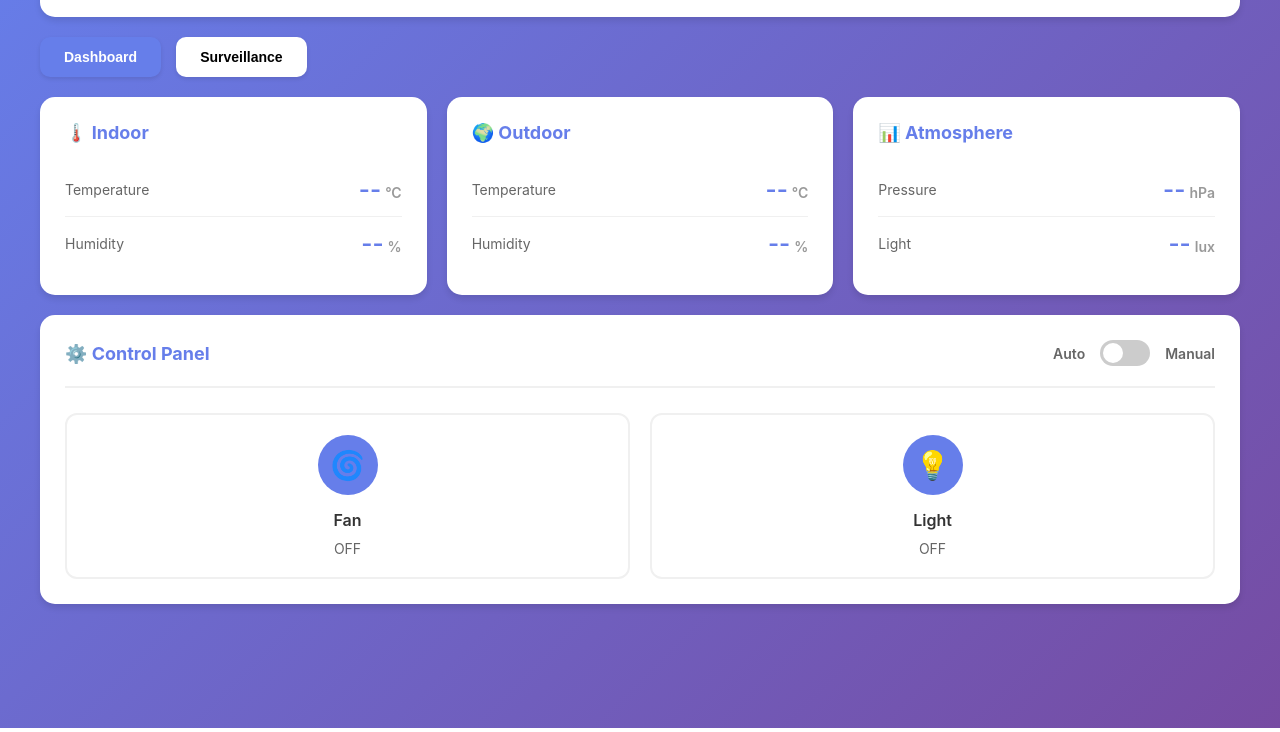
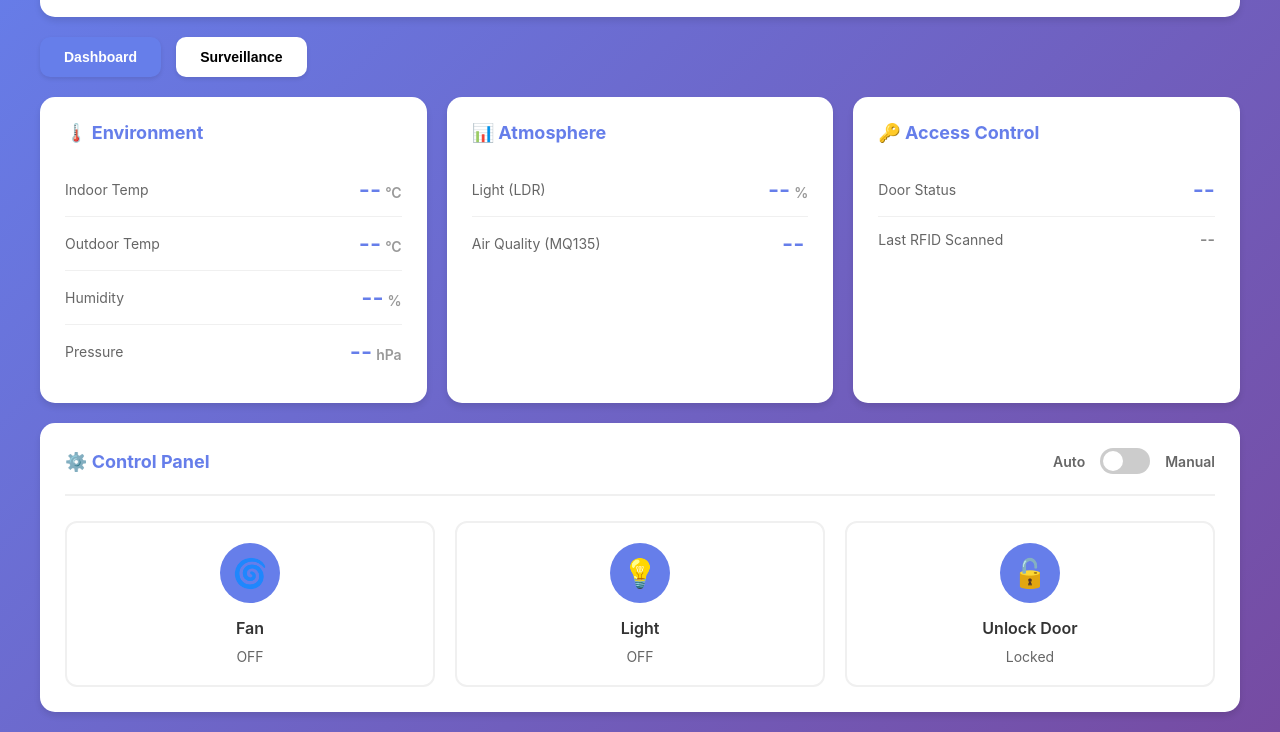
Before and after one commit to Tanmay-Dhandge/Btech_Mini, a plain HTML site: page docs/index.html in a window 1280 px wide. Shown: the part 72-804 px from the top of the page. Drawn offline with nearby package versions, Linux system fonts and the light colour scheme; a script that the page names is missing.

Commit message:
Update index.html

```diff
--- a/docs/index.html
+++ b/docs/index.html
@@ -24,41 +24,52 @@
 
         <div id="dashboard-view">
             <div class="grid">
+
                 <div class="card">
-                    <h2>🌡️ Indoor</h2>
+                    <h2>🌡️ Environment</h2>
                     <div class="sensor-row">
-                        <span class="sensor-label">Temperature</span>
-                        <span class="sensor-value"><span id="insideTemp">--</span><span class="sensor-unit">°C</span></span>
+                        <span class="sensor-label">Indoor Temp</span>
+                        <span class="sensor-value"><span id="dht_temp">--</span><span class="sensor-unit">°C</span></span>
+                    </div>
+                    <div class="sensor-row">
+                        <span class="sensor-label">Outdoor Temp</span>
+                        <span class="sensor-value"><span id="bmp_temp">--</span><span class="sensor-unit">°C</span></span>
                     </div>
                     <div class="sensor-row">
                         <span class="sensor-label">Humidity</span>
-                        <span class="sensor-value"><span id="insideHum">--</span><span class="sensor-unit">%</span></span>
+                        <span class="sensor-value"><span id="dht_humidity">--</span><span class="sensor-unit">%</span></span>
+                    </div>
+                    <div class="sensor-row">
+                        <span class="sensor-label">Pressure</span>
+                        <span class="sensor-value"><span id="pressure_hpa">--</span><span class="sensor-unit">hPa</span></span>
                     </div>
                 </div>
-                <div class="card">
-                    <h2>🌍 Outdoor</h2>
-                    <div class="sensor-row">
-                        <span class="sensor-label">Temperature</span>
-                        <span class="sensor-value"><span id="outsideTemp">--</span><span class="sensor-unit">°C</span></span>
-                    </div>
-                    <div class="sensor-row">
-                        <span class="sensor-label">Humidity</span>
-                        <span class="sensor-value"><span id="outsideHum">--</span><span class="sensor-unit">%</span></span>
-                    </div>
-                </div>
+
                 <div class="card">
                     <h2>📊 Atmosphere</h2>
                     <div class="sensor-row">
-                        <span class="sensor-label">Pressure</span>
-                        <span class="sensor-value"><span id="outsidePress">--</span><span class="sensor-unit">hPa</span></span>
+                        <span class="sensor-label">Light (LDR)</span>
+                        <span class="sensor-value"><span id="lightPercent">--</span><span class="sensor-unit">%</span></span>
                     </div>
                     <div class="sensor-row">
-                        <span class="sensor-label">Light</span>
-                        <span class="sensor-value"><span id="lightLux">--</span><span class="sensor-unit">lux</span></span>
+                        <span class="sensor-label">Air Quality (MQ135)</span>
+                        <span class="sensor-value"><span id="mq135">--</span><span class="sensor-unit"></span></span>
                     </div>
                 </div>
+
+                <div class="card">
+                    <h2>🔑 Access Control</h2>
+                    <div class="sensor-row">
+                        <span class="sensor-label">Door Status</span>
+                        <span class="sensor-value"><span id="door">--</span></span>
                     </div>
-            <div class="control-panel" id="control-panel">
+                    <div class="sensor-row">
+                        <span class="sensor-label">Last RFID Scanned</span>
+                        <span class="sensor-value" id="lastRfid" style="font-size: 16px; color: #888;">--</span>
+                    </div>
+                </div>
+
+            </div> <div class="control-panel" id="control-panel">
                 <div class="mode-switch">
                     <h2>⚙️ Control Panel</h2>
                     <div class="toggle-group">
@@ -81,11 +92,14 @@
                         <div class="control-name">Light</div>
                         <div class="control-status" id="light-status">OFF</div>
                     </div>
+                    <div class="control-item" id="door-control" onclick="toggleDoor()">
+                        <div class="control-icon">🔓</div>
+                        <div class="control-name">Unlock Door</div>
+                        <div class="control-status" id="door-status">Locked</div>
                     </div>
                 </div>
             </div>
-
-<div id="surveillance-view" style="display: none;">
+        </div> <div id="surveillance-view" style="display: none;">
             <div class="video-card">
                 <h2>📹 Live Camera Feed</h2>
                 <div class="video-container" style="text-align:center;">
@@ -96,10 +110,8 @@
                 </div>
             </div>
         </div>
-    </div>
 
-    <script src="https://cdnjs.cloudflare.com/ajax/libs/paho-mqtt/1.0.1/mqttws31.js"></script>
+    </div> <script src="https://cdnjs.cloudflare.com/ajax/libs/paho-mqtt/1.0.1/mqttws31.js"></script>
     <script src="script.js"></script>
-
 </body>
 </html>
```
Lines whose indentation alone changed are shown as unchanged.
